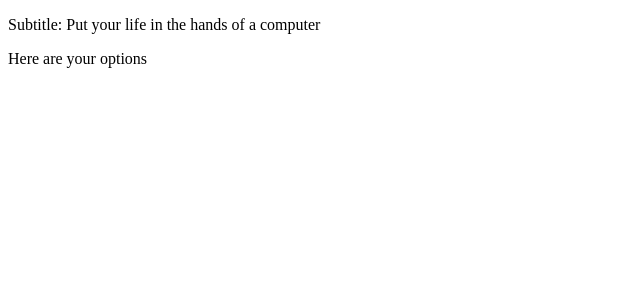
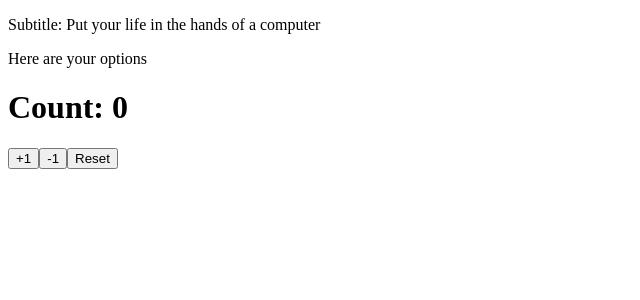
Before and after one commit to AlexLewis10/indeicision, a React (Create React App) app: page / in a window 1280 px wide. Shown: the top 300 px of the page, without its empty margins (0-640 px from the left). Built offline with nearby package versions, Linux system fonts and the light colour scheme.

Commit message:
Add buttons

```diff
--- a/src/App.js
+++ b/src/App.js
@@ -1,22 +1,35 @@
 import React from 'react';
 import Home from './components/home'
 
-const multiplier = {
-  numbers: [2, 4, 6],
-  multiplyBy: 2,
-  multiply () {
-    return this.numbers.map((number) => number * this.multiplyBy)
- }
+let count = 0
+const addOne = () => {
+  // count += 1
+  console.log('+ 1')
 }
 
-console.log(multiplier.multiply())
+const minusOne = () => {
+  console.log('-1')
+}
 
+const reset = () => {
+  console.log('reset')
+}
+
+const template = (
+  <div>
+    <h1>Count: {count}</h1>
+    <button onClick={addOne}>+1</button>
+    <button onClick={minusOne}>-1</button>
+    <button onClick={reset}>Reset</button>
+  </div>
+)
 
 
 function App() {
   return (
     <div>
       <Home />
+      {template}
     </div>
   );
 }
```
